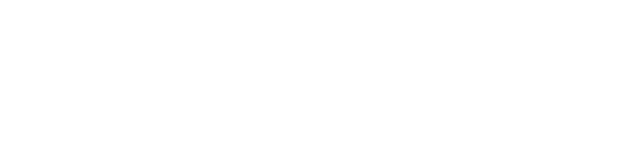
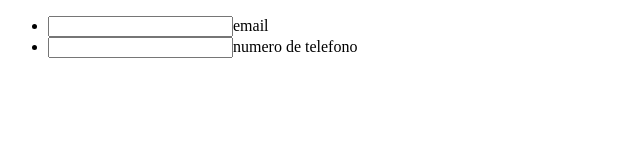
Before and after one commit to Jeanfranco-32/git_remoto, a plain HTML site: page contacto.html in a window 1280 px wide. Shown: the whole page, without its empty margins (0-640 px from the left). Drawn offline with Linux system fonts and the light colour scheme.

Commit message:
listado con email y telefono

```diff
--- a/contacto.html
+++ b/contacto.html
@@ -8,7 +8,10 @@
 </head>
 
 <body>
-
+    <ul>
+        <li><input type="email">email</li>
+        <li><input type="tel">numero de telefono</li>
+    </ul>
 </body>
 
 </html>
```
